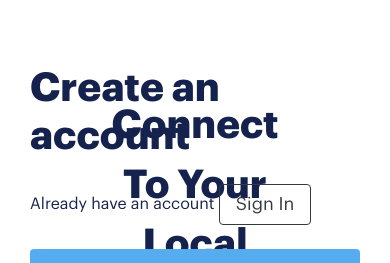
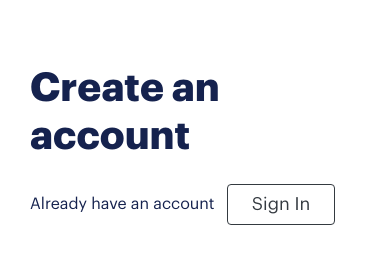
Before and after one commit to NerdPraise/DemSabiFrontend, a plain HTML site: page signup.html in a window 390 px wide. Shown: the top 263 px of the page. Drawn offline with nearby package versions, Linux system fonts and the light colour scheme.

Commit message:
Responsive layout signup

```diff
--- a/signup.html
+++ b/signup.html
@@ -16,7 +16,7 @@
     <div>
         <div class="">
             <div class="row">
-                <div class="col-12 col-md-6 fixed-lay-left py-5">
+                <div class="col-12 col-md-6 position-fixed d-none d-md-block py-5" style="left:0">
                     <div class="">
                         <div class="row pt-5 px-5">
                             <div class="col-12 px-5 text-center ">
@@ -45,11 +45,11 @@
                                 <div class="h3 pb-3 text-blue" style="font-size: 40px; font-weight: 700;">
                                     Create an account
                                 </div>
-                                <div class="mb-4">
+                                <div class="mb-5">
                                     <span class="p text-blue pb-3">
                                         Already have an account
                                     </span>
-                                    <button class="btn btn-outline-dark px-3" style="font-size: 18px;">
+                                    <button class="btn btn-outline-dark px-4 ml-2" style="font-size: 18px;">
                                         Sign In
                                     </button>
                                 </div>
```
